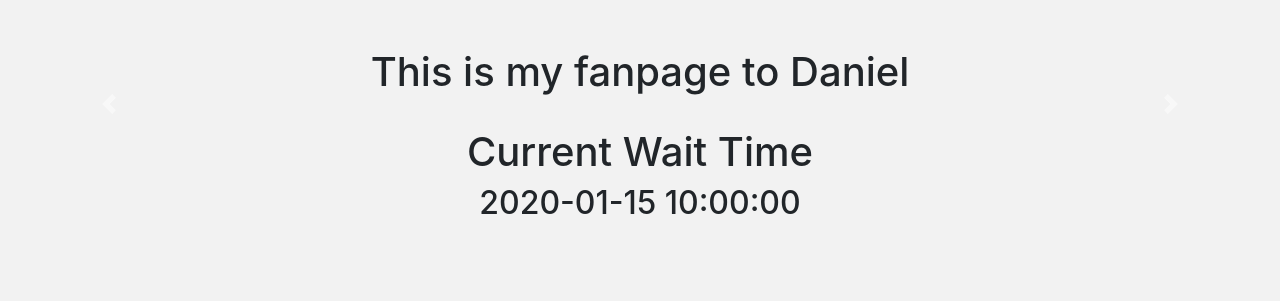
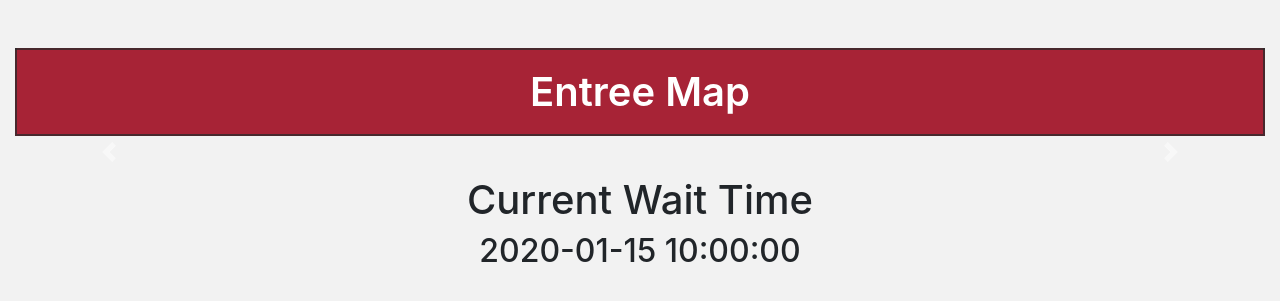
Before and after one commit to dylangbruckner/Berg-Insights, a Flask app: template main/templates/index.html in a window 1280 px wide. Shown: the part 67-368 px from the top of the page. Run offline with Flask 3, Linux system fonts and the light colour scheme; the template is opened without the code that fills it: most values are stand-ins (such as "Sample title", 1, 10 or a date in 2020); lists and menus that the app fills with data are empty; some libraries are stand-ins or nearby versions.

Commit message:
stylidsh

```diff
--- a/main/static/styles.css
+++ b/main/static/styles.css
@@ -55,6 +55,9 @@ label[for="form"] {
     font-weight: 550;
 }
 
+#table-title{
+    font-size: 40px;
+}
 
 .navbar{
     background-color: #A51C30 !important;
--- a/main/templates/index.html
+++ b/main/templates/index.html
@@ -2,9 +2,13 @@
 
 {% block main %}
 
-<h1>
-  This is my fanpage to Daniel
-</h1>
+<table class="table table-primary">
+  <thead>
+    <tr>
+      <th class="table-collumn"  id="table-title" scope="col"> Entree Map </th>
+    </tr>
+  </thead>
+</table>
 <!-- carousel -->
 <!-- jinja is used to fill tables with day's food, create carousel slides for all of the days we want -->
 <!-- and to display the current/upcoming meal as active! -->
```
